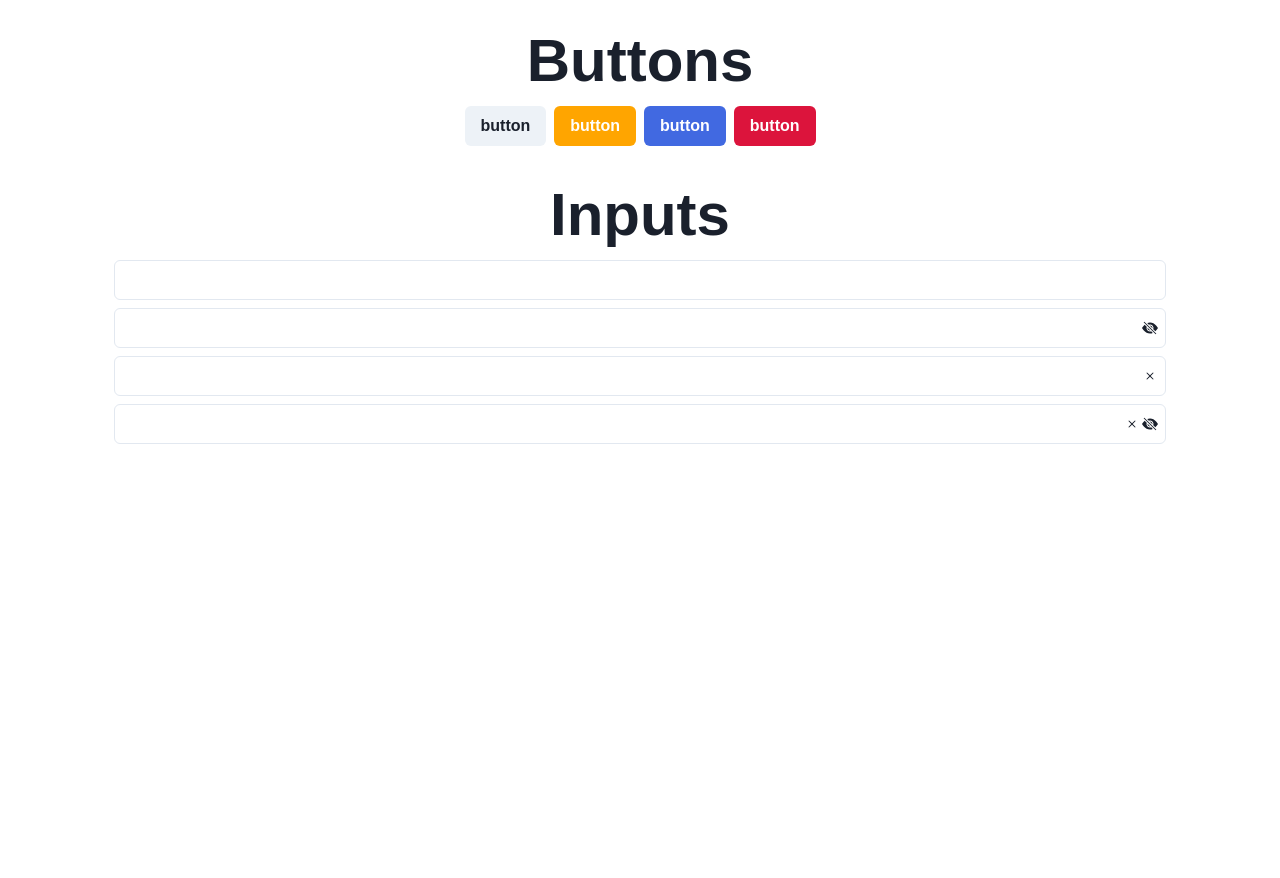
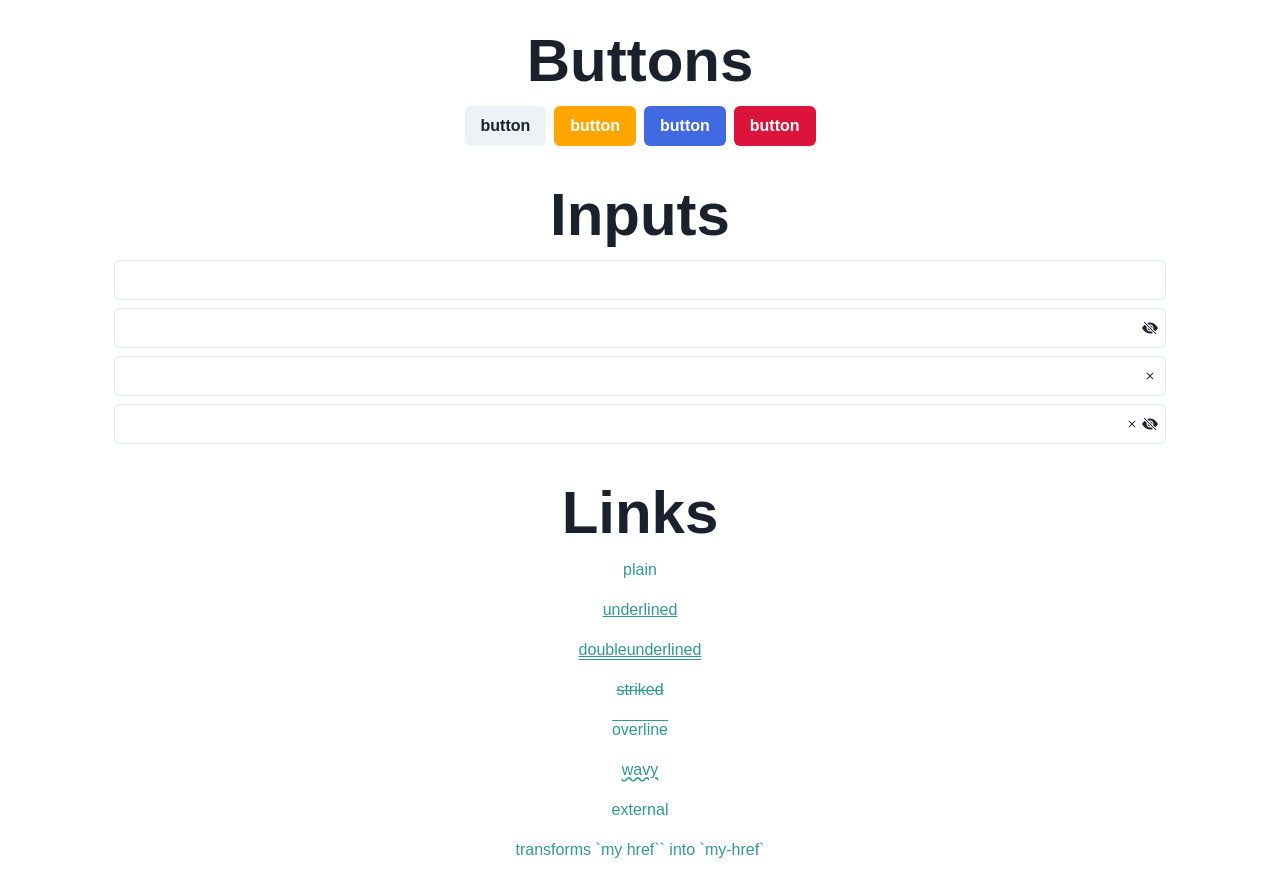
Before and after one commit to old-skull/ts-react-lib-starter-kit, a React app: page / in a window 1280 px wide. Before the commit the page ends 800 px from the top, so only its background shows below. Built offline with nearby package versions, Linux system fonts and the light colour scheme.

Commit message:
feat: link component

```diff
--- a/src/app.tsx
+++ b/src/app.tsx
@@ -1,5 +1,14 @@
 import { Box, Flex } from '@chakra-ui/react';
-import { Button, EButtonImpl, ELayoutOrientation, Input, Layout, Title } from '@components';
+import {
+  Button,
+  EButtonImpl,
+  ELayoutOrientation,
+  ELinkVariant,
+  Input,
+  Layout,
+  Link,
+  Title,
+} from '@components';
 
 export const App = () => {
   return (
@@ -30,6 +39,32 @@ export const App = () => {
           <Input hiddable clearable />
         </Flex>
       </Box>
+
+      <Box as="article">
+        <Title>Links</Title>
+        <Flex flexWrap="wrap" flexDirection="column" gridGap="4">
+          <Link href="/">plain</Link>
+          <Link href="/" variant={ELinkVariant.underlined}>
+            underlined
+          </Link>
+          <Link href="/" variant={ELinkVariant.doubleunderlined}>
+            doubleunderlined
+          </Link>
+          <Link href="/" variant={ELinkVariant.striked}>
+            striked
+          </Link>
+          <Link href="/" variant={ELinkVariant.overline}>
+            overline
+          </Link>
+          <Link href="/" variant={ELinkVariant.wavy}>
+            wavy
+          </Link>
+          <Link href="https://docs.cypress.io" isExternal>
+            external
+          </Link>
+          <Link href="/link to the">transforms `my href`` into `my-href`</Link>
+        </Flex>
+      </Box>
     </Layout>
   );
 };
--- /dev/null
+++ b/src/components/link/index.tsx
@@ -0,0 +1,48 @@
+import { Link as ChakraLink, LinkProps as ChakraLinkProps } from '@chakra-ui/react';
+import { TStyleObject } from '@utils';
+import { FC, ReactNode } from 'react';
+
+export enum ELinkVariant {
+  base = 'base',
+  underlined = 'underlined',
+  doubleunderlined = 'doubleunderlined',
+  striked = 'striked',
+  overline = 'overline',
+  wavy = 'wavy',
+}
+
+export interface ILinkProps extends ChakraLinkProps {
+  children: ReactNode;
+  href: string;
+  variant?: ELinkVariant;
+}
+
+export const Link: FC<ILinkProps> = ({
+  children,
+  href = '/',
+  variant = ELinkVariant.base,
+  ...rest
+}) => {
+  const variants: TStyleObject<ELinkVariant, ChakraLinkProps> = {
+    base: {},
+    underlined: { textDecoration: 'underline' },
+    doubleunderlined: { textDecoration: 'double underline' },
+    striked: { textDecoration: 'line-through' },
+    overline: { textDecoration: 'overline' },
+    wavy: { textDecoration: 'underline', textDecorationStyle: 'wavy' },
+  };
+
+  const formattedHref = href.trim().replace(/\s/g, '-');
+
+  return (
+    <ChakraLink
+      href={formattedHref}
+      color="teal.500"
+      _hover={{ opacity: '0.6' }}
+      {...variants[variant]}
+      {...rest}
+    >
+      {children}
+    </ChakraLink>
+  );
+};
```
Also changed, not shown: src/components/index.ts (+5 -4 lines), 2 other files (tests, documents, lock files or other folders).
